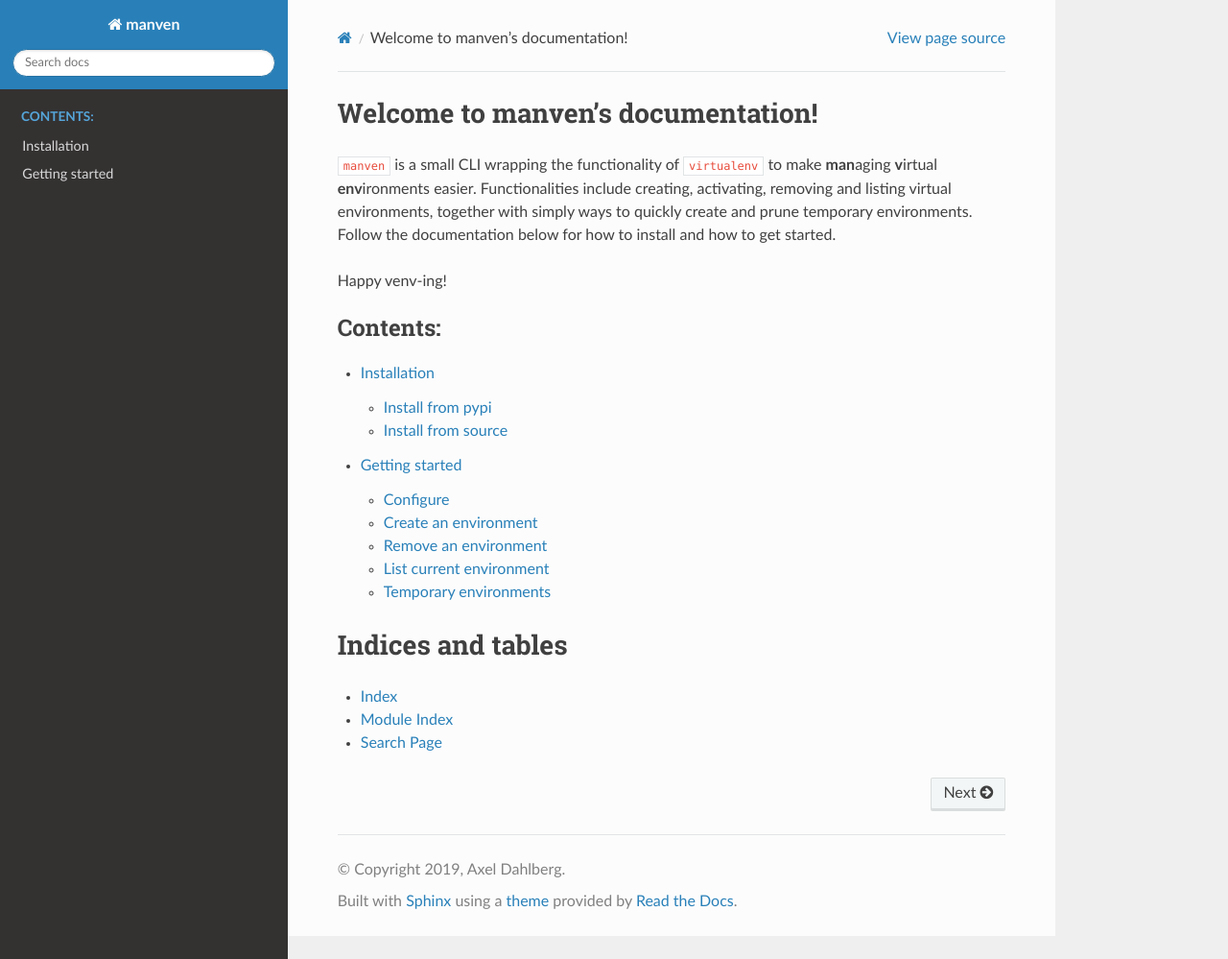
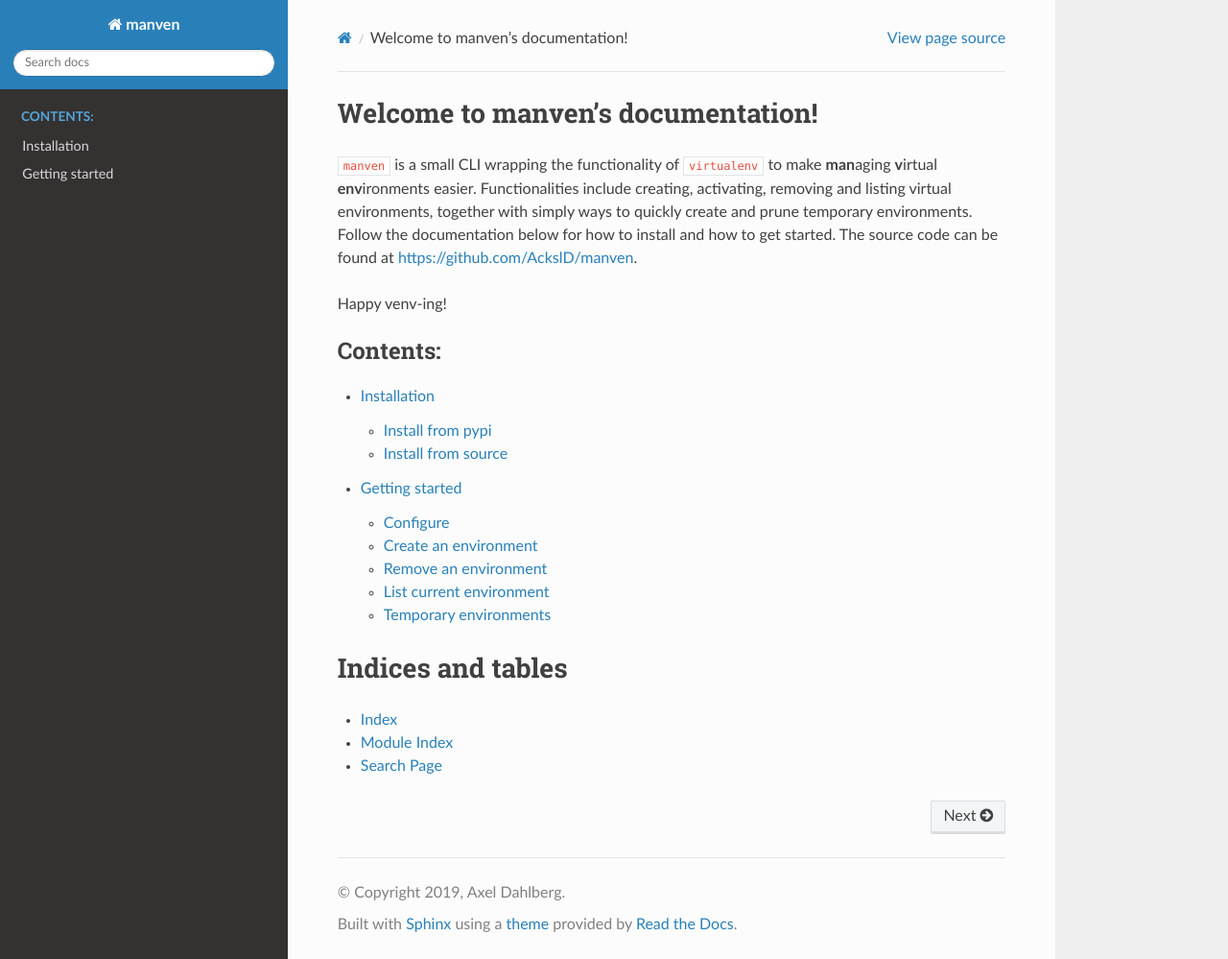
Before and after one commit to AckslD/manven, a Sphinx documentation site: the page built from docs/index.rst, in a window 1280 px wide and 999 px high. Shown: the whole window at 96% size. Built offline with Sphinx 7.4.7 and the Read the Docs theme 2.0.0, drawn with Linux system fonts in a browser that asks for light colours.

```diff
--- a/docs/index.html
+++ /dev/null
@@ -1 +0,0 @@
-<meta http-equiv="refresh" content="0; url=./build/html/index.html" />
--- a/docs/index.rst
+++ b/docs/index.rst
@@ -9,6 +9,7 @@ Welcome to manven's documentation!
 ``manven`` is a small CLI wrapping the functionality of ``virtualenv`` to make **man**\ aging **v**\ irtual **env**\ ironments easier.
 Functionalities include creating, activating, removing and listing virtual environments, together with simply ways to quickly create and prune temporary environments.
 Follow the documentation below for how to install and how to get started.
+The source code can be found at https://github.com/AckslD/manven.
 
 Happy venv-ing!
 
--- a/docs/installation.rst
+++ b/docs/installation.rst
@@ -32,7 +32,7 @@ If you're using `fish <https://fishshell.com/>`_ shell, instead add:
 Install from source
 -------------------
 
-To install ``manven`` from source, clone this repo, cd into the folder and do:
+To install ``manven`` from source, clone the `repo <https://github.com/AckslD/manven>`_, cd into the folder and do:
 
 .. code-block:: bash
 
```
Also changed, not shown: CHANGELOG.md (+1 -1 lines).
